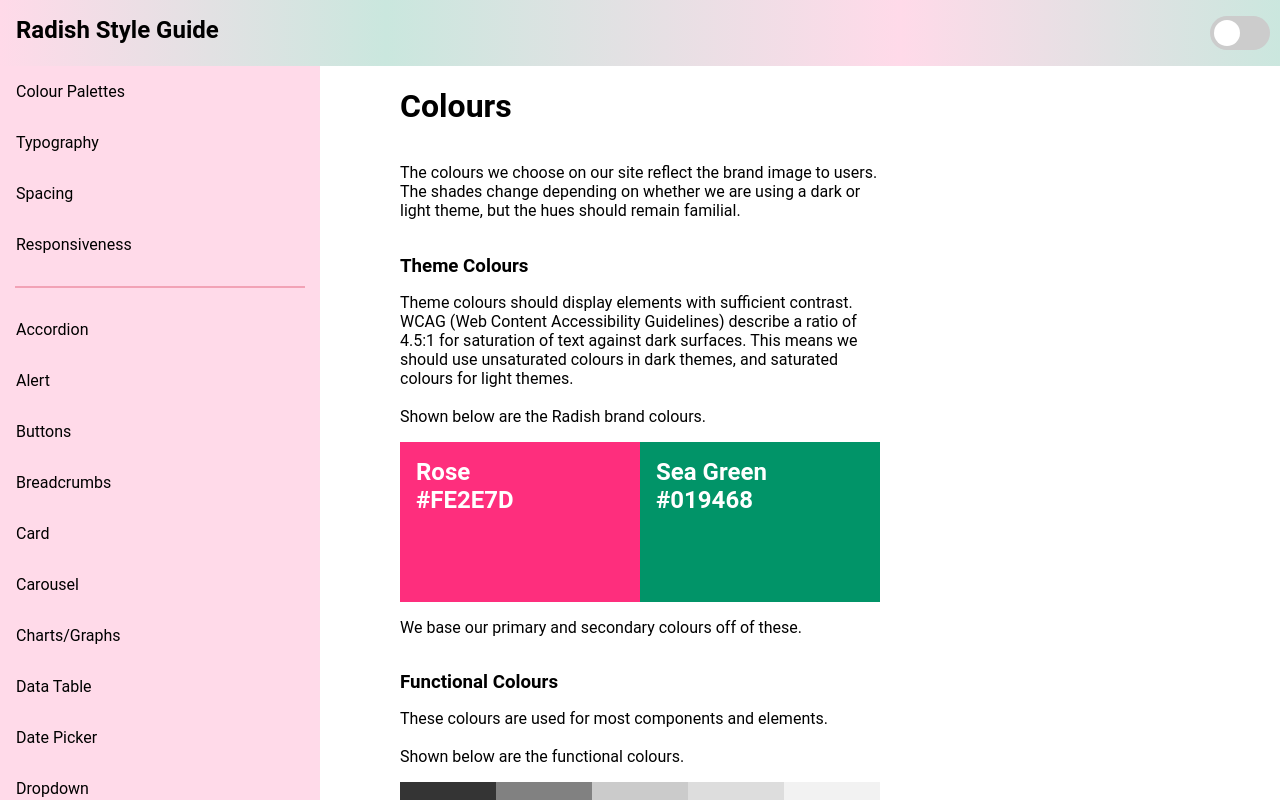
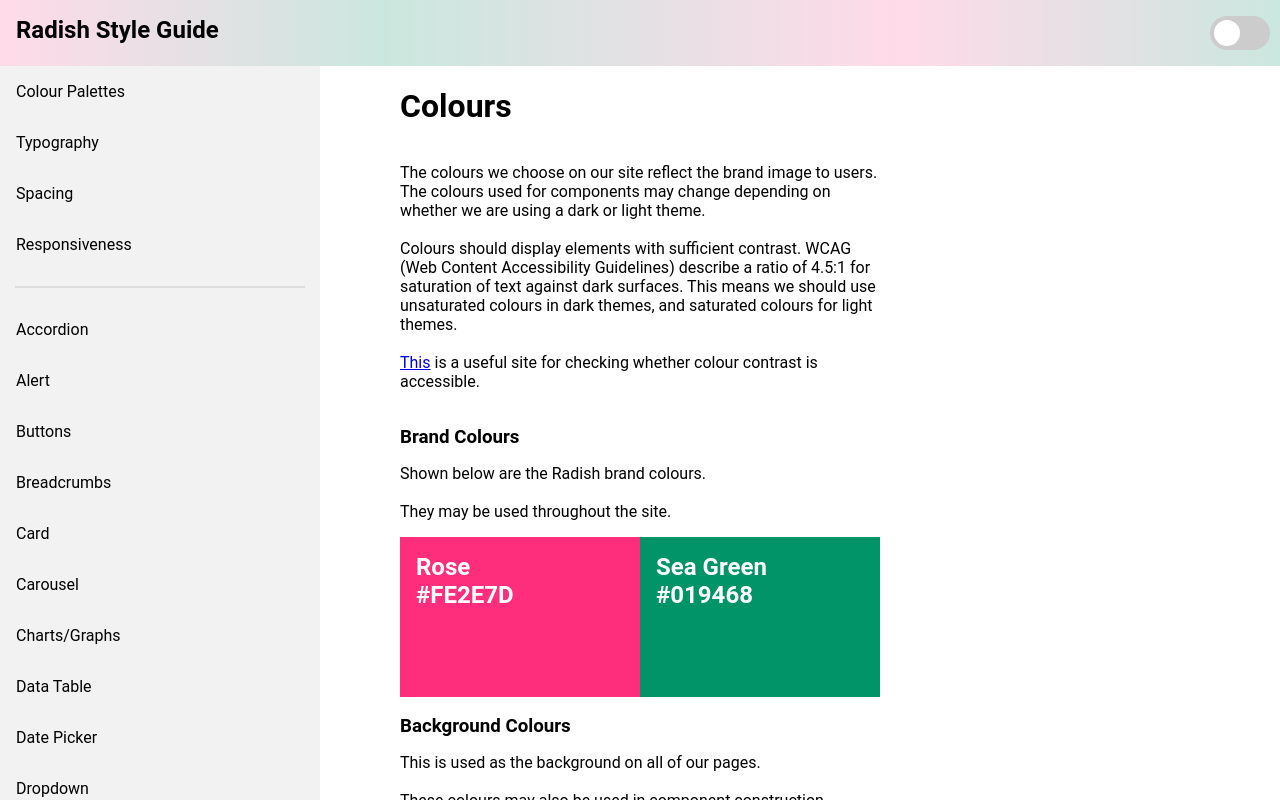
Before and after one commit to HMHepburn/Shirazi, an Angular app: page /colour in a window 1280 px wide. Built offline with nearby package versions, Linux system fonts and the light colour scheme.

Commit message:
Colours article completed

```diff
--- a/src/app/Theme.ts
+++ b/src/app/Theme.ts
@@ -6,8 +6,8 @@ export interface Theme {
      name: 'theme1',
      properties: {
       '--background-color': '#FFFFFF',
-      '--color-option-1': '#eeced6',
-      '--color-option-2': '#F2A2B6',
+      '--color-option-1': '#F2F2F2',
+      '--color-option-2': '#DDDDDD',
       '--color-option-3': '#f4a261',
       '--color-option-4': '#e76f51',
       '--text-color': 'black',
@@ -31,8 +31,8 @@ export interface Theme {
      name: 'theme3',
      properties: {
       '--background-color': '#181818',
-      '--color-option-1': '#660930',
-      '--color-option-2': '#FF1276',
+      '--color-option-1': '#343434',
+      '--color-option-2': '#818181',
       '--color-option-3': '#b7b7a4',
       '--color-option-4': '#a5a58d',
       '--text-color': 'white',
--- a/src/app/components/colour-palette/colour-palette.component.html
+++ b/src/app/components/colour-palette/colour-palette.component.html
@@ -3,16 +3,23 @@
     <p>
         The colours we choose on our site reflect the brand image to users.
         <br>
-        The shades change depending on whether we are using a dark or light theme, but the hues should remain familial.
-    </p>
-    <h3>Theme Colours</h3>
-    <p>
-        Theme colours should display elements with sufficient contrast. WCAG (Web Content Accessibility Guidelines)
+        The colours used for components may change depending on whether we are using a dark or light theme.
+        <br>
+        <br>
+        Colours should display elements with sufficient contrast. WCAG (Web Content Accessibility Guidelines)
         describe a ratio of 4.5:1 for saturation of text against dark surfaces. This means we should use unsaturated colours
         in dark themes, and saturated colours for light themes.
         <br>
         <br>
+        <a href="https://coolors.co/contrast-checker">This</a> is a useful site for checking whether
+        colour contrast is accessible.
+    </p>
+    <h3>Brand Colours</h3>
+    <p>
         Shown below are the Radish brand colours.
+        <br>
+        <br>
+        They may be used throughout the site.
     </p>
 
     <div class="palette-container">
@@ -31,66 +38,12 @@
             </h2>
         </div>
     </div>
-
-    <p>
-        We base our primary and secondary colours off of these.
-    </p>
-    <h3>Functional Colours</h3>
-    <p>
-        These colours are used for most components and elements.
-        <br>
-        <br>
-        Shown below are the functional colours.
-    </p>
-    <div class="tonal-container">
-        <div class="tone">
-            <div class="shade" style="background-color:#343434">
-
-            </div>
-            <p style="text-align:center">
-                900
-            </p>
-        </div>
-        <div class="tone">
-            <div class="shade" style="background-color:#818181">
-
-            </div>
-            <p style="text-align:center">
-                800
-            </p>
-        </div>
-        <div class="tone">
-            <div class="shade" style="background-color:#CBCBCB">
-
-            </div>
-            <p style="text-align:center">
-                700
-            </p>
-        </div>
-        <div class="tone">
-            <div class="shade" style="background-color:#DDDDDD">
-
-            </div>
-            <p style="text-align:center">
-                600
-            </p>
-        </div>
-        <div class="tone">
-            <div class="shade" style="background-color:#F2F2F2">
-
-            </div>
-            <p style="text-align:center">
-                500
-            </p>
-        </div>
-    </div>
-
     <h3>Background Colours</h3>
     <p>
         This is used as the background on all of our pages.
         <br>
         <br>
-        Shown below is a tonal palette for the sea green colour.
+        These colours may also be used in component construction.
     </p>
     <div class="palette-container">
         <div class="colour-container" style="background-color:#FFFFFF; border:solid 1px #181818">
@@ -106,7 +59,7 @@
             <h2 style="color:white; bottom: 0; margin: 0; margin-left: 1rem; margin-top: 1rem;">
                 Eerie Black
                 <br>
-                #FE2E7D
+                #181818
                 <br>
                 (Dark Mode)
             </h2>
@@ -114,13 +67,93 @@
         <div class="colour-container" style="background-color:transparent">
         </div>
     </div>
+    <h3>Functional Colours</h3>
+    <p>
+        These colours are used for most components and elements.
+        <br>
+        <br>
+        Shown below are the functional colours.
+    </p>
+    <div class="tonal-container">
+        <div class="tone">
+            <div class="shade" style="background-color:#343434">
+
+            </div>
+            <p style="text-align:center">
+                #343434
+            </p>
+        </div>
+        <div class="tone">
+            <div class="shade" style="background-color:#818181">
+
+            </div>
+            <p style="text-align:center">
+                #818181
+            </p>
+        </div>
+        <div class="tone">
+            <div class="shade" style="background-color:#CBCBCB">
+
+            </div>
+            <p style="text-align:center">
+                #CBCBCB
+            </p>
+        </div>
+        <div class="tone">
+            <div class="shade" style="background-color:#DDDDDD">
+
+            </div>
+            <p style="text-align:center">
+                #DDDDDD
+            </p>
+        </div>
+        <div class="tone">
+            <div class="shade" style="background-color:#F2F2F2">
+
+            </div>
+            <p style="text-align:center">
+                #F2F2F2
+            </p>
+        </div>
+    </div>
     <h3>Accent Colours</h3>
     <p>
         These colours are used to draw attention to other elements or complement other colours.
-        <br>
-        <br>
-        Shown below is a tonal palette for the rose colour.
     </p>
+    <div class="tonal-container">
+        <div class="tone">
+            <div class="shade" style="background-color:#1BC6AC">
+
+            </div>
+            <p style="text-align:center">
+                #1BC6AC
+            </p>
+        </div>
+        <div class="tone">
+            <div class="shade" style="background-color:#F3A800">
+
+            </div>
+            <p style="text-align:center">
+                #F3A800
+            </p>
+        </div>
+        <div class="tone">
+            <div class="shade" style="background-color:#FF4155">
+
+            </div>
+            <p style="text-align:center">
+                #FF4155
+            </p>
+        </div>
+        <div class="tone">
+            <div class="shade" style="background-color:#34497A">
+
+            </div>
+            <p style="text-align:center">
+                #34497A
+            </p>
+        </div>
+    </div>
     <br>
     <br>
     <br>
--- a/src/styles.css
+++ b/src/styles.css
@@ -26,8 +26,8 @@ p {
 /* This is the original theme of the app */
 :root {
     --background-color: #FFFFFF;
-    --color-option-1: #FFDAE9;
-    --color-option-2: #F2A2B6;
+    --color-option-1: #F2F2F2;
+    --color-option-2: #DDDDDD;
     --color-option-3: #f4a261;
     --color-option-4: #e76f51;
     --text-color: black;
```
